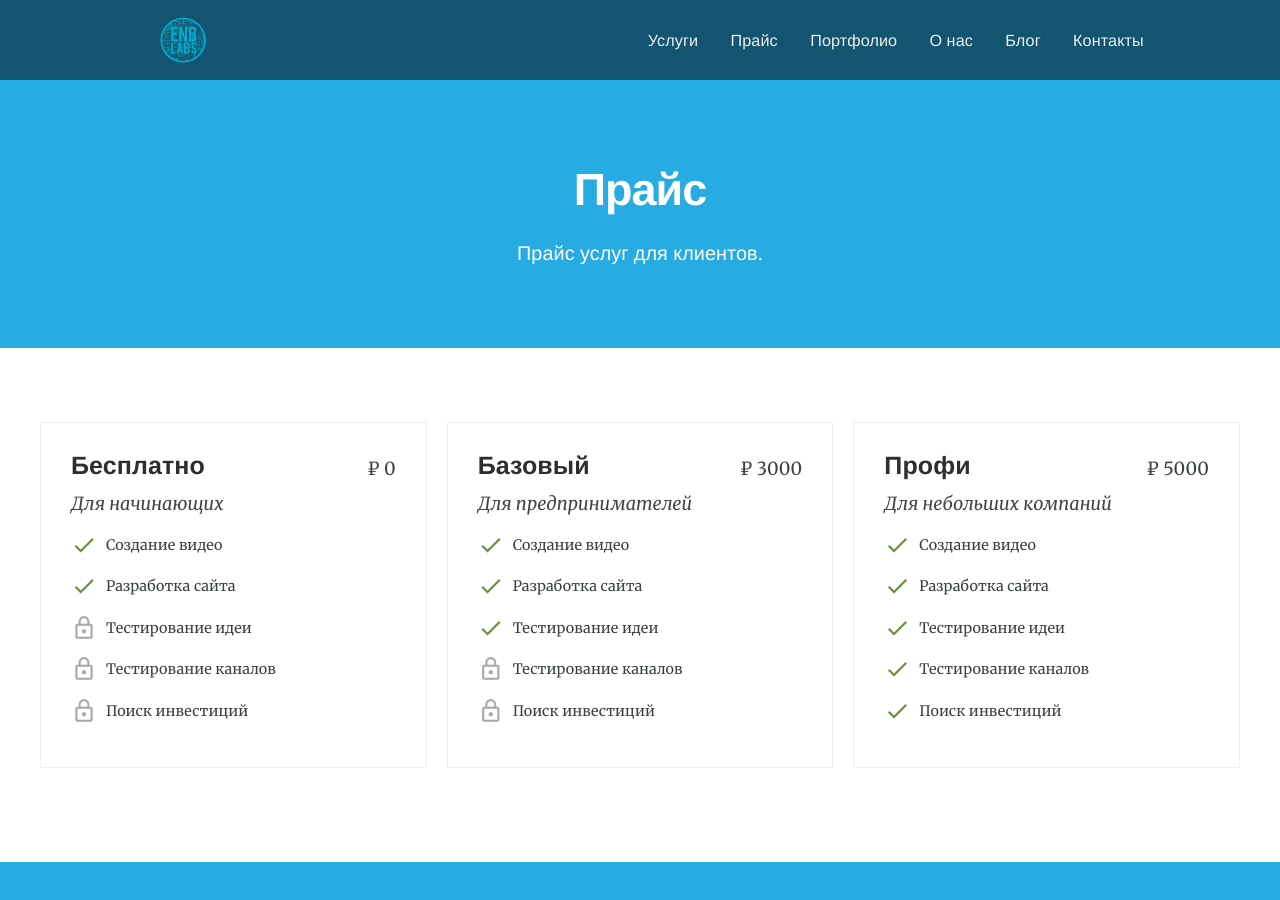
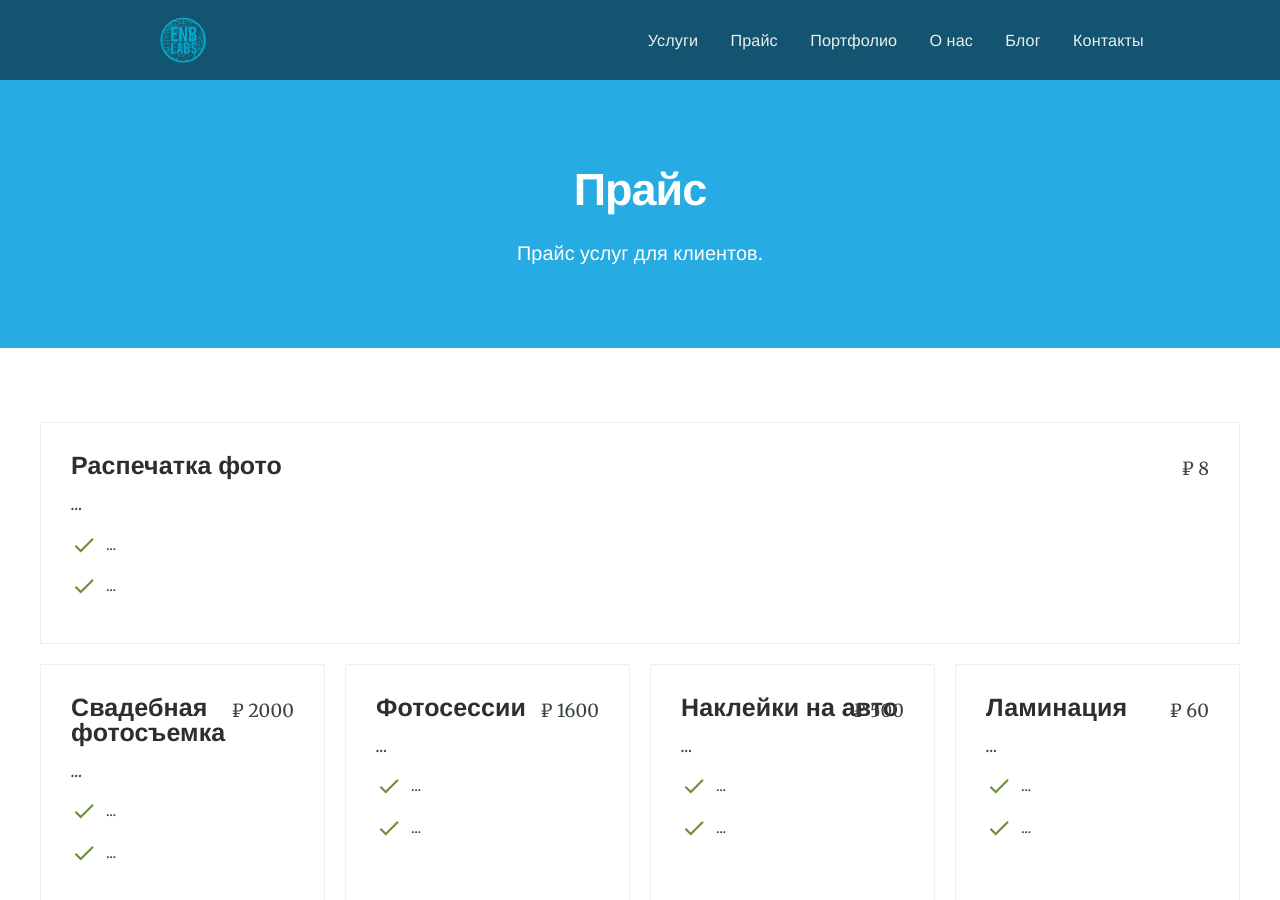
Before and after one commit to RakhimyanTim/ufafoto.github.io, a Jekyll site: the page built from pages/pricing.html, in a window 1280 px wide and 900 px high. Built offline with Jekyll 4.4.1, drawn with Linux system fonts in a browser that asks for light colours; nearby versions of some CDN libraries.

Commit message:
Update pricing-table.html

```diff
--- a/_includes/pricing-table.html
+++ b/_includes/pricing-table.html
@@ -1,37 +1,48 @@
 <div class="main-plans plans">
-	<div class="plan" data-id="free">
-		<h4>Бесплатно</h4>
-		<span class="price">₽ 0</span>
-		<p class="description">Для начинающих</p>
+	<div class="plan">
+		<h4>Свадебная фотосъемка</h4>
+		<span class="price">₽ 2000</span>
+		<p class="description"> ...</p>
 
-		<p><i class="material-icons">check</i>Создание видео</p>
-		<p><i class="material-icons">check</i>Разработка сайта</p>
-		<p class="disabled-state"><i class="material-icons">lock_outline</i>Тестирование идеи</p>
-		<p class="disabled-state"><i class="material-icons">lock_outline</i>Тестирование каналов</p>
-		<p class="disabled-state"><i class="material-icons">lock_outline</i>Поиск инвестиций</p>
+		<p><i class="material-icons">check</i> ...</p>
+		<p><i class="material-icons">check</i> ...</p>
 	</div>
 
-	<div class="plan" data-id="basic">
-		<h4>Базовый</h4>
-		<span class="price monthly-price">₽ 3000</span>
-		<p class="description">Для предпринимателей</p>
+	<div class="plan">
+		<h4>Фотосессии</h4>
+		<span class="price price">₽ 1600</span>
+		<p class="description"> ...</p>
 
-		<p><i class="material-icons">check</i>Создание видео</p>
-		<p><i class="material-icons">check</i>Разработка сайта</p>
-		<p><i class="material-icons">check</i>Тестирование идеи</p>
-		<p class="disabled-state"><i class="material-icons">lock_outline</i>Тестирование каналов</p>
-		<p class="disabled-state"><i class="material-icons">lock_outline</i>Поиск инвестиций</p>
+		<p><i class="material-icons">check</i> ...</p>
+		<p><i class="material-icons">check</i> ...</p>
 	</div>
 
-	<div class="plan" data-id="professional">
-		<h4>Профи</h4>
-		<span class="price monthly-price">₽ 5000</span>
-		<p class="description">Для небольших компаний</p>
+		<div class="plan">
+		<h4>Наклейки на авто</h4>
+		<span class="price">₽ 500</span>
+		<p class="description"> ...</p>
 
-		<p><i class="material-icons">check</i>Создание видео</p>
-		<p><i class="material-icons">check</i>Разработка сайта</p>
-		<p><i class="material-icons">check</i>Тестирование идеи</p>
-		<p><i class="material-icons">check</i>Тестирование каналов</p>
-		<p><i class="material-icons">check</i>Поиск инвестиций</p>
+		<p><i class="material-icons">check</i> ...</p>
+		<p><i class="material-icons">check</i> ...</p>
 	</div>
+
+	<div class="plan">
+		<h4>Ламинация</h4>
+		<span class="price price">₽ 60</span>
+		<p class="description"> ...</p>
+
+		<p><i class="material-icons">check</i> ...</p>
+		<p><i class="material-icons">check</i> ...</p>
+	</div>
+
+		<div class="plan">
+		<h4>Распечатка фото</h4>
+		<span class="price price">₽ 8</span>
+		<p class="description"> ...</p>
+
+		<p><i class="material-icons">check</i> ...</p>
+		<p><i class="material-icons">check</i> ...</p>
+	</div>
+
+
 </div>
```
